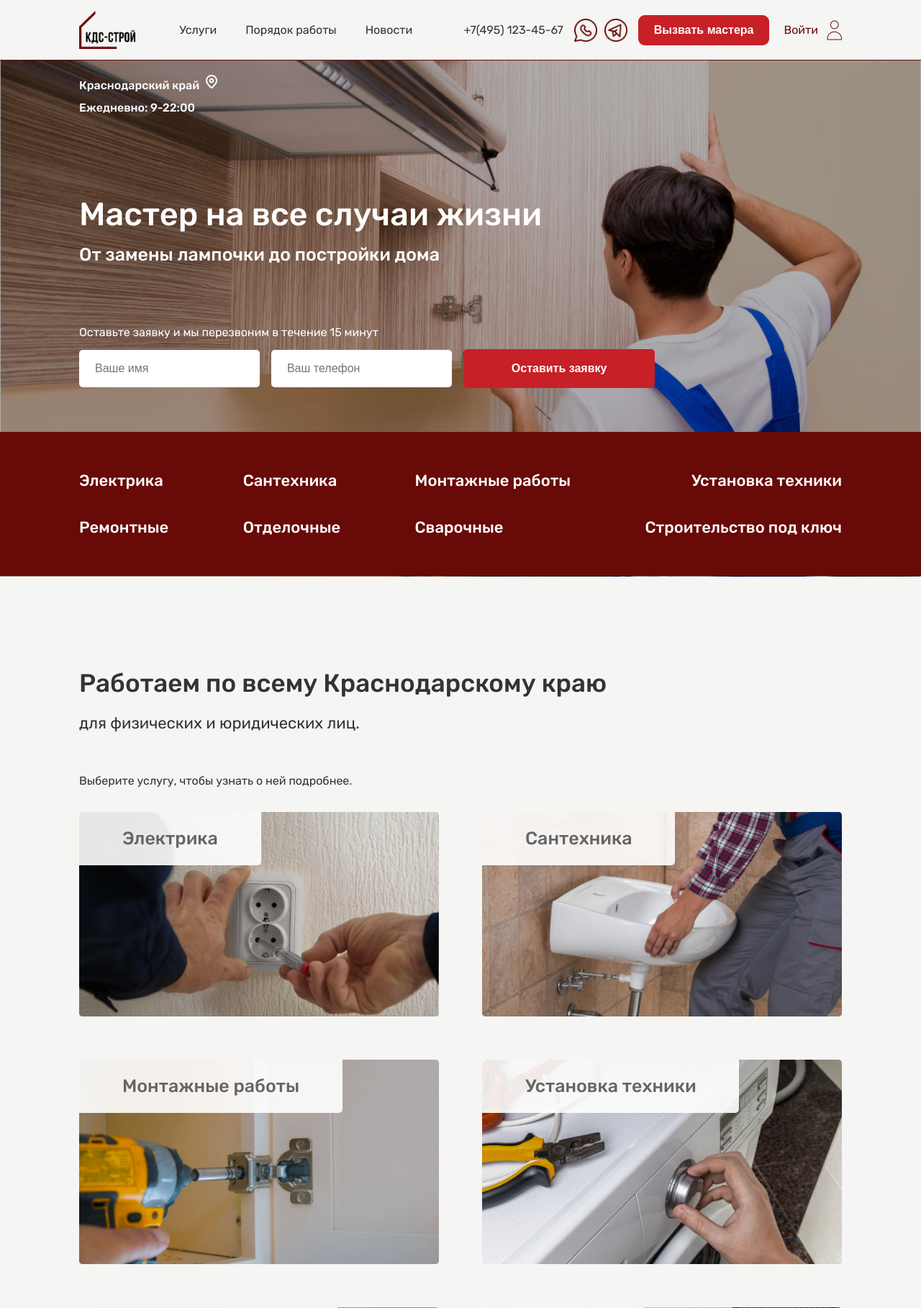
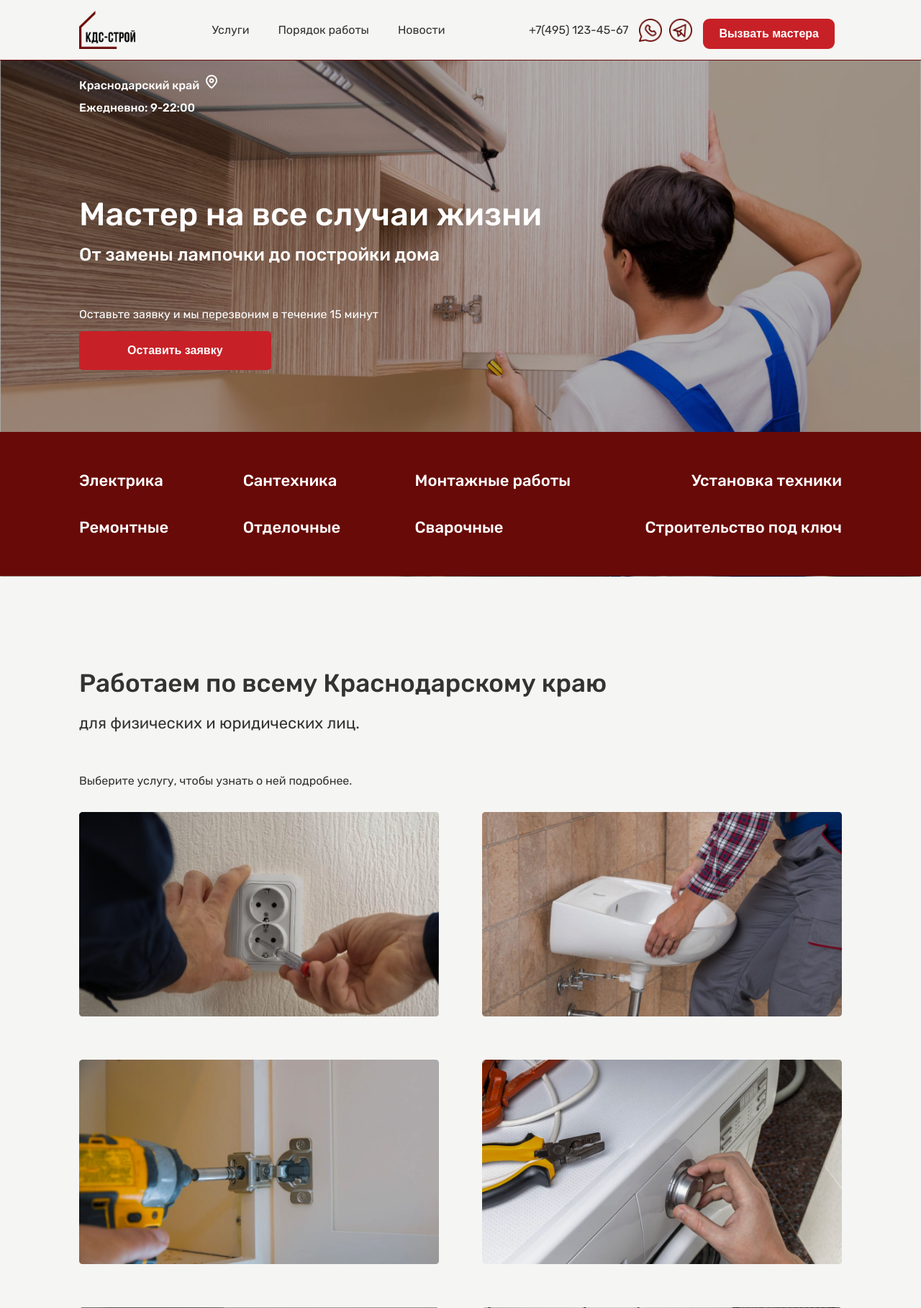
Before and after one commit to smintank/kds-stroy, a Django app: page / in a window 1280 px wide. Shown: the top 1817 px of the page at 72% size. Run offline with Django 5.2, Linux system fonts and the light colour scheme; some libraries are stand-ins or nearby versions.

Commit message:
Add templates and static files of order popup

```diff
--- a/static_dev/css/main.css
+++ b/static_dev/css/main.css
@@ -66,7 +66,7 @@ body {
     background-color: #F5F5F3;
     height: 83px;
     width: 100%;
-    z-index: 1000;
+    z-index: 2;
     border-color: #680A08;
     border-width: 0 0 1px 0;
     border-style: solid;
@@ -203,12 +203,12 @@ body {
 
 .form_info {
     color: #fff;
-    margin-top: 75px;
+    margin-top: 50px;
 }
 
-.main_form form {
-    margin-top: 10px;
-}
+/*.main_form form {*/
+/*    margin-top: 10px;*/
+/*}*/
 
 .main_form input {
     color: #000000;
@@ -225,7 +225,8 @@ body {
     border-color: #8F8F8F;
 }
 
-.main_form_button {
+.show_order_popup {
+    margin-top: 10px;
     padding: 15px 64px;
     background-color: #C82027;
     color: #fff;
@@ -236,7 +237,7 @@ body {
     cursor: pointer;
 }
 
-.main_form_button:hover {
+.show_order_popup:hover {
     background-color: #ffffff00;
     color: #fff;
 }
@@ -400,7 +401,7 @@ body {
     justify-content: space-around;
 }
 
-.call_to_action .main_button:hover {
+.call_to_action .show_order_popup:hover {
     color: #656565;
 }
 
@@ -411,6 +412,76 @@ body {
     height: auto;
     padding-bottom: 50px;
 }
+
+.order_popup {
+    display: none;
+    position: fixed;
+    z-index: 4;
+    left: 50%;
+    top: 50%;
+    transform: translate(-50%, -50%);
+    width: 530px;
+    background-color: #F5F5F3;
+}
+
+.popup-content {
+  margin: 60px;
+}
+
+.close {
+    color: #656565;
+    top: 0;
+    padding-right: 15px;
+    float: right;
+    font-size: 28px;
+}
+
+.close:hover,
+.close:focus {
+  color: black;
+  text-decoration: none;
+  cursor: pointer;
+}
+
+.popup-content input {
+    padding: 20px 20px;
+    margin: 5px 0;
+    border: none;
+    border-radius: 3px;
+    font-size: 14px;
+}
+
+.popup-content form {
+    display: flex;
+    flex-direction: column;
+    margin: 10px 0;
+}
+
+.overlay {
+  display: none;
+  position: fixed;
+  z-index: 3;
+  left: 0;
+  top: 0;
+  width: 100%;
+  height: 100%;
+  background-color: #00000066;
+}
+
+.overlay.active {
+  display: block;
+}
+
+.order_button {
+    padding: 20px;
+    margin-top: 15px;
+    background-color: #C82027;
+    font-size: 16px;
+    color: #fff;
+    border: none;
+    border-radius: 3px;
+}
+
 
 
 
--- /dev/null
+++ b/static_dev/js/order_popup.js
@@ -0,0 +1,11 @@
+$(document).ready(function() {
+    $('.show_order_popup').click(function() {
+        $('#overlay').addClass('active');
+        $('.order_popup').show();
+    });
+
+    $('.close').click(function() {
+        $('#overlay').removeClass('active');
+        $('.order_popup').hide();
+    });
+});
--- a/templates/base.html
+++ b/templates/base.html
@@ -9,15 +9,16 @@
     <link rel="preconnect" href="https://fonts.googleapis.com">
     <link rel="preconnect" href="https://fonts.gstatic.com" crossorigin>
     <link href="https://fonts.googleapis.com/css2?family=Rubik:ital,wght@0,300..900;1,300..900&display=swap" rel="stylesheet">
+    <script src="https://ajax.googleapis.com/ajax/libs/jquery/3.6.0/jquery.min.js"></script>
     <script src="{% static 'js/phone_input.js' %}"></script>
     <script src="{% static 'js/name_input.js' %}"></script>
-    <script src="{% static 'js/main.js' %}"></script>
-    <script src="https://ajax.googleapis.com/ajax/libs/jquery/3.5.1/jquery.min.js"></script>
+    <script src="{% static 'js/order_popup.js' %}"></script>
   </head>
   <body>
     {% include "includes/header.html" %}
       {% block content %}
       {% endblock %}
     {% include "includes/footer.html" %}
+    {% include "includes/order_popup.html" %}
   </body>
 </html>
--- a/templates/includes/header.html
+++ b/templates/includes/header.html
@@ -20,20 +20,20 @@
                 <a href="/"><img src="{% static 'img/telegram.png' %}" alt="telegram_logo"></a>
             </div>
             <div class="header_button">
-                <button>Вызвать мастера</button>
+                <button class="show_order_popup">Вызвать мастера</button>
             </div>
-            <div class="header_account">
-            {% if user.is_authenticated %}
-                <a href="{% url 'users:profile' %}">
-                    <a>{{ user.first_name }}</a>
-                    <img src="{{ user.userpic }}">
-            {% else %}
-                <a href="{% url 'login' %}">
-                    <a>Войти</a>
-                    <img src="{% static 'img/default_userpic.png' %}">
-            {% endif %}
-                </a>
-            </div>
+{#            <div class="header_account">#}
+{#            {% if user.is_authenticated %}#}
+{#                <a href="{% url 'users:profile' %}">#}
+{#                    <a>{{ user.first_name }}</a>#}
+{#                    <img src="{{ user.userpic }}">#}
+{#            {% else %}#}
+{#                <a href="{% url 'login' %}">#}
+{#                    <a>Войти</a>#}
+{#                    <img src="{% static 'img/default_userpic.png' %}">#}
+{#            {% endif %}#}
+{#                </a>#}
+{#            </div>#}
             <div class="header_menu">
                 <a href="#" id="menu" class="burger_icon">&#9776;</a>
             </div>
--- /dev/null
+++ b/templates/includes/order_popup.html
@@ -0,0 +1,25 @@
+{% load static %}
+<div id="overlay" class="overlay"></div>
+<div class="order_popup">
+    <span class="close">&times;</span>
+    <div class="popup-content">
+        <h3>Заявка на вызов мастера</h3>
+        <p>Заполните форму и мы свяжимся с вами в течение 15 минут.</p>
+        <form action="" method="post" enctype="application/x-www-form-urlencoded">
+            {% csrf_token %}
+{#            {{ form.first_name }}#}
+{#            {{ form.phone_number }}#}
+            <input type="text" name="first_name" text-name-input placeholder="Имя*">
+            <input type="tel" name="phone_number" data-tel-input placeholder="Номер телефона*">
+            <input type="text" name="address" placeholder="Адрес">
+            <input type="text" name="comment" placeholder="Опишите вашу задачу">
+            <div class="attached_photo">
+                <img src="{% static 'img/clip.png' %}" alt="clip_img">
+                <input type="file" name="photo" id="photo">
+            </div>
+            <input type="checkbox" id="checkBox" name="checkBox">
+            <label for="checkBox">Я соглашаюсь на обработку персональных данных в соответствии с политикой конфиденциальности.</label>
+            <button type="submit" class="order_button">Оставить заявку</button>
+        </form>
+    </div>
+</div>
--- a/templates/pages/main.html
+++ b/templates/pages/main.html
@@ -1,6 +1,7 @@
 {% extends "base.html" %}
 {% load static %}
 {% block content %}
+    <script src="{% static 'js/main.js' %}"></script>
     <main class="main_screen" id="main" style="background-image: url('{% static 'img/main/main_bg.png' %}')">
         <div class="container">
             <div class="main_info">
@@ -18,14 +19,7 @@
             </div>
             <div class="main_form">
                 <p class="form_info">Оставьте заявку и мы перезвоним в течение 15 минут</p>
-                <form action="" method="post">
-                    {% csrf_token %}
-{#                    {{ form.first_name }}#}
-{#                    {{ form.phone_number }}#}
-                    <input type="text" name="first_name" text-name-input placeholder="Ваше имя">
-                    <input type="tel" name="phone_number" data-tel-input placeholder="Ваш телефон">
-                    <button class="main_form_button" type="submit">Оставить заявку</button>
-                </form>
+                <button class="show_order_popup">Оставить заявку</button>
             </div>
         </div>
         <div class="main_services">
@@ -203,7 +197,7 @@
         </div>
         <div class="call_to_action">
             <div class="container">
-                <button class="main_form_button">Оставить заявку</button>
+                <button class="show_order_popup">Оставить заявку</button>
                 <div class="text">
                     <h4>Бесплатная консультация и расчет стоимости работ</h4>
                     <p>Постараемся решить вашу задачу, даже если ее нет среди указанных на сайте.</p>
```
Also changed, not shown: static_dev/img/clip.png (added).
